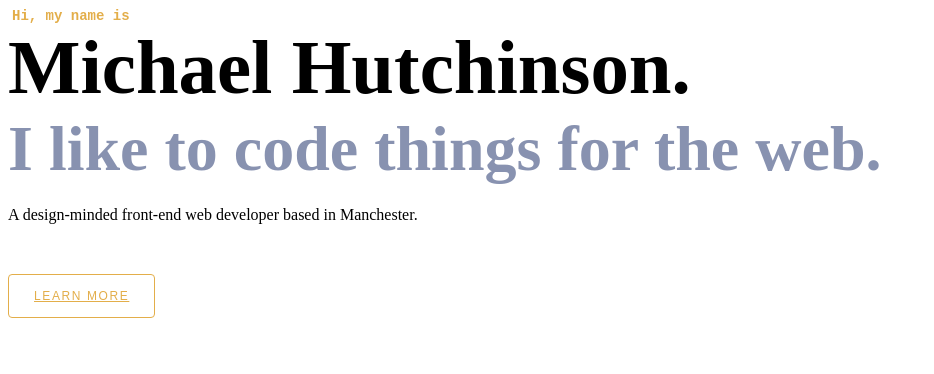
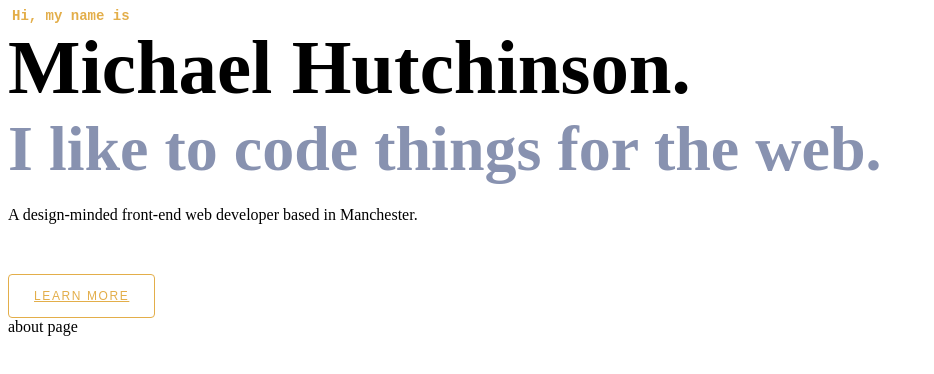
Before and after one commit to Michael-Hutchinson/portfolio-clone-ts, a React (Vite) app: page / in a window 1280 px wide. Shown: the top 374 px of the page, without its empty margins (0-934 px from the left). Built offline with nearby package versions, Linux system fonts and the light colour scheme.

Commit message:
import about

```diff
--- a/src/App.tsx
+++ b/src/App.tsx
@@ -1,11 +1,13 @@
 import React from 'react';
 
+import About from './components/About/About';
 import Home from './components/Home/Home';
 
 function App() {
   return (
     <div className="App">
       <Home />
+      <About />
     </div>
   );
 }
```
